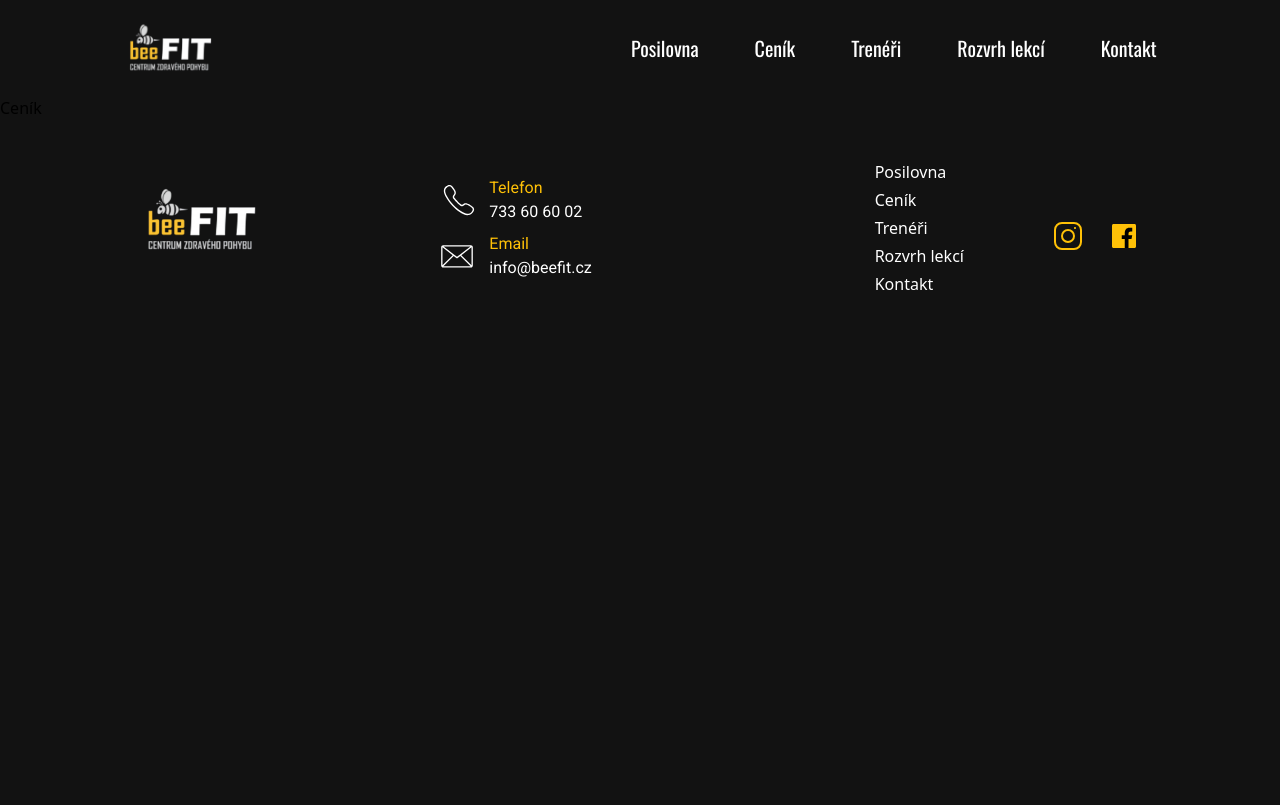
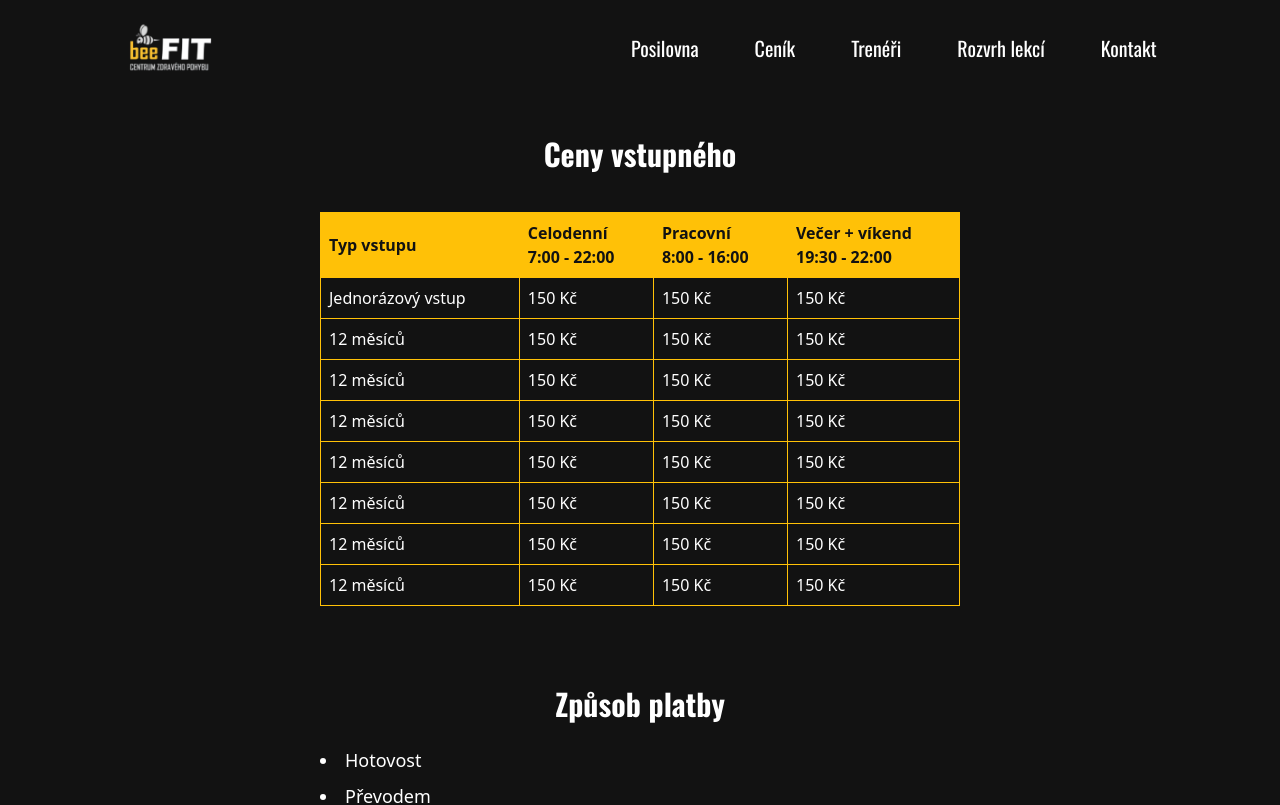
Before and after one commit to lxkask/beefit, a SvelteKit app: page /cenik in a window 1280 px wide. Shown: the top 805 px of the page. Built offline with nearby package versions, Linux system fonts and the light colour scheme.

Commit message:
Ceník subpage + posilovna subpage and footer fixes

```diff
--- a/src/lib/components/Footer.svelte
+++ b/src/lib/components/Footer.svelte
@@ -28,11 +28,11 @@
       <!-- Navigation Links & Social Media -->
       <div class="flex md:items-center space-x-20">
         <nav class="space-y-1 flex flex-col">
-          <a href="/gym" class="hover:text-yellow-400">Posilovna</a>
-          <a href="/pricing" class="hover:text-yellow-400">Ceník</a>
-          <a href="/trainers" class="hover:text-yellow-400">Trenéři</a>
-          <a href="/schedule" class="hover:text-yellow-400">Rozvrh lekcí</a>
-          <a href="/contact" class="hover:text-yellow-400">Kontakt</a>
+          <a href="/posilovna" class="hover:text-yellow-400">Posilovna</a>
+          <a href="/cenik" class="hover:text-yellow-400">Ceník</a>
+          <a href="/treneri" class="hover:text-yellow-400">Trenéři</a>
+          <a href="/rozvrh" class="hover:text-yellow-400">Rozvrh lekcí</a>
+          <a href="/kontakt" class="hover:text-yellow-400">Kontakt</a>
         </nav>
         <div class="flex space-x-4 mt-4 items-center">
           <a href="https://instagram.com" target="_blank" rel="noopener noreferrer">
--- a/src/routes/cenik/+page.svelte
+++ b/src/routes/cenik/+page.svelte
@@ -1 +1,100 @@
-<h1>Ceník</h1>
+<main>
+    <!-- Pricing Section -->
+     <div class="justify-center flex">
+        <section class="py-10 bg-black text-white w-1/2 flex items">
+            <div class="container mx-auto text-center">
+                <h2 class="text-3xl font-bold font-heading mb-10">Ceny vstupného</h2>
+                <div class="overflow-x-auto">
+                    <table class="w-full text-left border-collapse border border-yellow">
+                        <thead>
+                            <tr class="bg-yellow text-black">
+                                <th class="border border-yellow p-2">Typ vstupu</th>
+                                <th class="border border-yellow p-2">Celodenní <br />7:00 - 22:00</th>
+                                <th class="border border-yellow p-2">Pracovní <br />8:00 - 16:00</th>
+                                <th class="border border-yellow p-2">Večer + víkend <br />19:30 - 22:00</th>
+                            </tr>
+                        </thead>
+                        <tbody>
+                            <tr>
+                                <td class="border border-yellow p-2">Jednorázový vstup</td>
+                                <td class="border border-yellow p-2">150 Kč</td>
+                                <td class="border border-yellow p-2">150 Kč</td>
+                                <td class="border border-yellow p-2">150 Kč</td>
+                            </tr>
+                            <tr>
+                                <td class="border border-yellow p-2">12 měsíců</td>
+                                <td class="border border-yellow p-2">150 Kč</td>
+                                <td class="border border-yellow p-2">150 Kč</td>
+                                <td class="border border-yellow p-2">150 Kč</td>
+                            </tr>
+                            <tr>
+                                <td class="border border-yellow p-2">12 měsíců</td>
+                                <td class="border border-yellow p-2">150 Kč</td>
+                                <td class="border border-yellow p-2">150 Kč</td>
+                                <td class="border border-yellow p-2">150 Kč</td>
+                            </tr>
+                            <tr>
+                                <td class="border border-yellow p-2">12 měsíců</td>
+                                <td class="border border-yellow p-2">150 Kč</td>
+                                <td class="border border-yellow p-2">150 Kč</td>
+                                <td class="border border-yellow p-2">150 Kč</td>
+                            </tr>
+                            <tr>
+                                <td class="border border-yellow p-2">12 měsíců</td>
+                                <td class="border border-yellow p-2">150 Kč</td>
+                                <td class="border border-yellow p-2">150 Kč</td>
+                                <td class="border border-yellow p-2">150 Kč</td>
+                            </tr>
+                            <tr>
+                                <td class="border border-yellow p-2">12 měsíců</td>
+                                <td class="border border-yellow p-2">150 Kč</td>
+                                <td class="border border-yellow p-2">150 Kč</td>
+                                <td class="border border-yellow p-2">150 Kč</td>
+                            </tr>
+                            <tr>
+                                <td class="border border-yellow p-2">12 měsíců</td>
+                                <td class="border border-yellow p-2">150 Kč</td>
+                                <td class="border border-yellow p-2">150 Kč</td>
+                                <td class="border border-yellow p-2">150 Kč</td>
+                            </tr>
+                            <tr>
+                                <td class="border border-yellow p-2">12 měsíců</td>
+                                <td class="border border-yellow p-2">150 Kč</td>
+                                <td class="border border-yellow p-2">150 Kč</td>
+                                <td class="border border-yellow p-2">150 Kč</td>
+                            </tr>
+                        </tbody>
+                    </table>
+                </div>
+            </div>
+        </section>
+    </div>
+
+    <!-- Payment Methods Section -->
+    <div class="flex justify-center">
+        <section class="py-10 bg-black text-white w-1/2">
+            <div class="container mx-auto">
+                <h3 class="text-3xl font-bold mb-6 text-center font-heading">Způsob platby</h3>
+                <ul class="list-disc list-inside text-lg space-y-2">
+                    <li>Hotovost</li>
+                    <li>Převodem</li>
+                    <li>Platba kartou</li>
+                    <li>Dárkové vouchery</li>
+                    <li>Benefity (Multisport, Sodexo, Edenred)</li>
+                </ul>
+            </div>
+        </section>
+    </div>
+</main>
+
+<style>
+    @media (max-width: 640px) {
+      table {
+        font-size: 14px;
+      }
+
+      ul {
+        padding-left: 1em;
+      }
+    }
+</style>
--- a/src/routes/posilovna/+page.svelte
+++ b/src/routes/posilovna/+page.svelte
@@ -9,9 +9,10 @@
 
 <main>
     <!-- Gym Info Section -->
-    <section class="py-20 bg-black text-white">
+    <section class="pt-5 pb-20 bg-black text-white">
         <div class="container mx-auto text-center">
             <h2 class="text-3xl font-bold font-heading mb-10">O BeeFIT</h2>
+            <div class="flex justify-center">
                 <div class="grid grid-cols-1 sm:grid-cols-2 md:grid-cols-4 gap-8">
                     <!-- Info Item 1 -->
                     <div class="flex flex-col sm:flex-row items-center">
@@ -102,6 +103,7 @@
                     </div>
                 </div>
             </div>
+        </div>
     </section>
 
     <!-- Equipment Section -->
```
Lines whose indentation alone changed are shown as unchanged.
